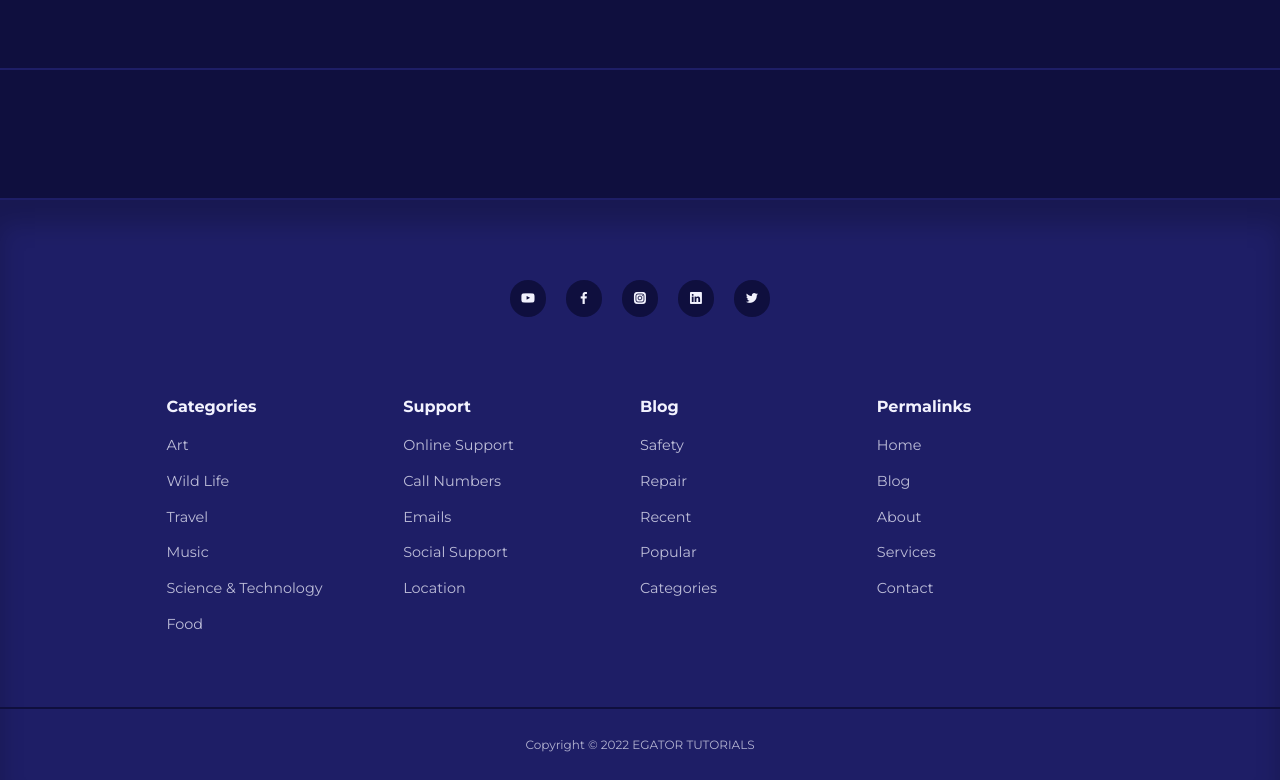
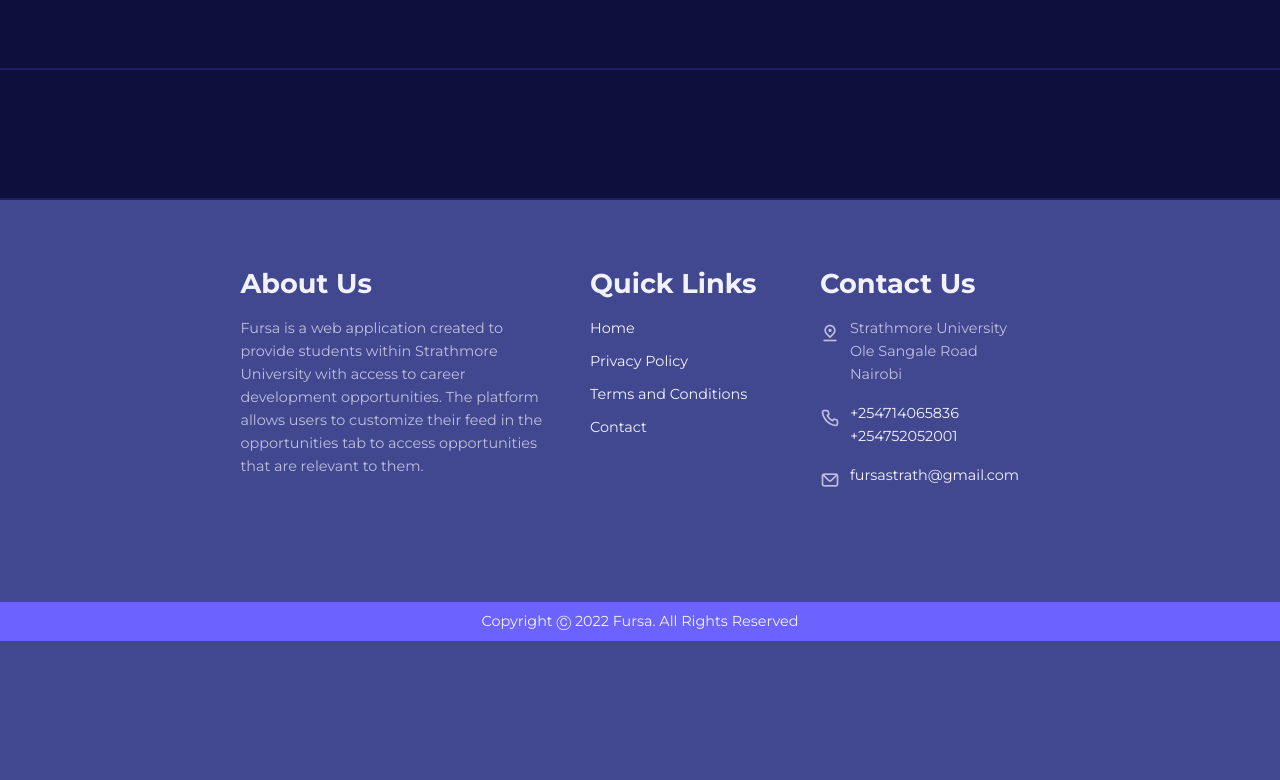
Before and after one commit to a-anyango/Fursa, a PHP site: page /fursa/opportunities.php in a window 1280 px wide. Shown: the part 289-1069 px from the top of the page. After the commit the page ends 930 px from the top, so only its background shows below. Run offline with PHP 8.4, Linux system fonts and the light colour scheme; data that the repository does not hold is empty; some libraries are stand-ins or nearby versions.

Commit message:
Fixed footer

```diff
--- a/contact.php
+++ b/contact.php
@@ -23,7 +23,7 @@ include 'partials/header.php';
 				</div>
 				<h2>Contact Us</h2>
 				<p>
-					Lorem ipsum dolor sit amet consectetur adipisicing elit. Molestias itaque maiores eveniet.
+					Experiencing issues? Feel free to contact us!
 				</p>
 				<ul class="contact__details">
 					<li>
@@ -32,7 +32,7 @@ include 'partials/header.php';
 					</li>
 					<li>
 						<i class="uil uil-envelope"></i>
-						<h5>fursa@gmail.com</h5>
+						<h5>fursastrath@gmail.com</h5>
 					</li>
 					<li>
 						<i class="uil uil-location-point"></i>
--- a/css/style.css
+++ b/css/style.css
@@ -12,6 +12,7 @@
     --color-gray-200: rgba(242, 242, 254, 0.7);
     --color-white: #f2f2fe;
     --color-bg: #0f0f3e;
+    --color-bg2: #424890;
 
     --transition: all 300ms ease;
 
@@ -101,7 +102,7 @@ img {
 }
 
 
-/* ============================================================================== NAV ================================================================================== */
+/* =NAV =====*/
 nav {
     background: var(--color-primary);
     width: 100vw;
@@ -177,7 +178,7 @@ nav button {
     color: var(--color-bg);
 }
 
-/* ============================================================================== CATEGORY BUTTON ================================================================================== */
+/* =CATEGORY BUTTON =====*/
 .category__button {
     background: var(--color-primary-light);
     color: var(--color-primary);
@@ -193,7 +194,7 @@ nav button {
     color: var(--color-white);
 }
 
-/* ============================================================================== GENERAL POST ================================================================================== */
+/* =GENERAL POST =====*/
 .post__thumbnail {
     border-radius: var(--card-border-radius-5) 0;
     border: 1rem solid var(--color-gray-900);
@@ -219,7 +220,7 @@ nav button {
     overflow: hidden;
 }
 
-/* ============================================================================== FEATURED ================================================================================== */
+/* =FEATURED =====*/
 .featured {
     margin-top: 8rem;
 }
@@ -234,7 +235,7 @@ nav button {
     height: fit-content;
 }
 
-/* ============================================================================== POSTS ================================================================================== */
+/* =POSTS =====*/
 .posts__container {
     display: grid;
     grid-template-columns: repeat(3, 1fr);
@@ -242,7 +243,7 @@ nav button {
     margin-bottom: 5rem;;
 }
 
-/* ============================================================================== CATEGORY BUTTONS ================================================================================== */
+/*  CATEGORY BUTTONS =====*/
 .category__buttons {
     padding: 4rem 0;
     border-top: 2px solid var(--color-gray-900);
@@ -256,69 +257,119 @@ nav button {
     gap: 1rem;
 }
 
-/* ============================================================================== FOOTER ================================================================================== */
-footer {
-    background: var(--color-gray-900);
-    padding: 5rem 0 0;
-    box-shadow: inset 0 1.5rem 1.5rem rgba(0, 0, 0, 0.2);
+/*Footer*/
+footer{
+	position: relative;
+	width: 100%;
+	height: auto;
+	padding: 50px 100px;
+	background: var(--color-bg2);
+	display: flex;
+	justify-content: space-between;
+	flex-wrap: wrap;
 }
 
-.footer__socials {
-    margin-inline: auto;
-    width: fit-content;
-    margin-bottom: 5rem;
-    display: flex;
-    justify-content: space-between;
-    align-items: center;
-    gap: 1.2rem;
+footer .container{
+	display: flex;
+	justify-content: space-between;
+	flex-wrap: wrap;
+	flex-direction: row;
 }
 
-.footer__socials a {
-    background: var(--color-bg);
-    border-radius: 50%;
-    width: 2.3rem;
-    height: 2.3rem;
-    display: flex;
-    align-items: center;
-    justify-content: center;
+footer .container .sec{
+	margin-right: 30px;
+	margin-bottom: 40px;
 }
 
-.footer__socials a:hover {
-    background: var(--color-white);
-    color: var(--color-bg);
+footer .container .sec.about__us{
+	width: 40%;
 }
 
-.footer__container {
-    display: grid;
-    grid-template-columns: repeat(4, 1fr);
+footer .container h2{
+	position: relative;
+	color: var(--color-white);
+	margin-bottom: 15px;
 }
 
-footer h4 {
-    color: var(--color-white);
-    margin-bottom: 0.6rem;
+footer .container h2:before{
+	content: '';
+	position: absolute;
+	bottom: -5px;
+	left: 0;
+	width: 50px;
+	height: 2px;
+	background: var(--color-danger);
 }
 
-footer ul li {
-    padding: 0.4rem 0;
+.quicklinks{
+	position: relative;
+	width: 25%;
 }
 
-footer ul a {
-    opacity: 0.75;
+.quicklinks ul li a{
+	text-decoration: none;
+	margin-bottom: 10px;
+	display: inline-block;
 }
 
-footer ul a:hover {
-    letter-spacing: 0.2rem;
-    opacity: 1;
+.quicklinks ul li a:hover{
+	color: var(--color-bg);
 }
 
-.footer__copyright {
-    text-align: center;
-    padding: 1.5rem 0;
-    border-top: 2px solid var(--color-bg);
-    margin-top: 4rem;
+.contact__footer{
+	width: calc(35% - 60px);
+	margin-right: 0 !important;
 }
 
-/* ============================================================================== SEARCH ================================================================================== */
+.contact__footer .info{
+	position: relative;
+}
+
+.contact__footer .info li{
+	display: flex;
+	margin-bottom: 16px;
+}
+
+.contact__footer .info li span:nth-child(1){
+	font-size: 20px;
+	margin-right: 10px;
+}
+
+.contact__footer .info li a:hover{
+	color: var(--color-bg);
+}
+
+.copyrightText{
+	width: 100%;
+	background-color: #6c63ff;
+	padding: 8px 100px;
+	text-align: center;
+	color: var(--color-white);
+}
+
+/*Responsive Design:Tablet*/
+@media screen and (max-width:1024px) {
+	.container{
+		width: var(--container-width-md);
+	}
+
+	h1{
+		font-size: 2.2rem;
+	}
+
+	h2{
+		font-size: 1.7rem;
+	}
+
+	h3{
+		font-size: 1.4rem;
+	}
+
+	h4{
+		font-size: 1.2rem;
+	}
+}
+/* =SEARCH =====*/
 .search__bar {
     margin-top: 7rem;
 }
@@ -355,7 +406,7 @@ footer ul a:hover {
 }
 
 
-/* ============================================================================== BUTTON ================================================================================== */
+/* =BUTTON =====*/
 .btn {
     display: inline-block;
     width: fit-content;
@@ -383,7 +434,7 @@ footer ul a:hover {
 
 
 
-/* ============================================================================== SINGLE POST ================================================================================== */
+/* =SINGLE POST =====*/
 .singlepost {
     margin: 6rem 0 5rem;
 }
@@ -403,7 +454,7 @@ footer ul a:hover {
     line-height: 1.7;
 }
 
-/* ============================================================================== CATEGORY POSTS ================================================================================== */
+/* =CATEGORY POSTS =====*/
 .category__title {
     height: 15rem;
     margin-top: 4.5rem;
@@ -412,14 +463,14 @@ footer ul a:hover {
     place-items: center;
 }
 
-/* ============================================================================== EMPTY PAGES ================================================================================== */
+/* =EMPTY PAGES =====*/
 .empty__page {
     height: 70vh;
     display: grid;
     place-content: center;
 }
 
-/* ============================================================================== GENERAL FORM ================================================================================== */
+/* =GENERAL FORM =====*/
 .form__section {
     display: grid;
     place-items: center;
@@ -485,7 +536,7 @@ input, textarea, select {
     color: var(--color-primary);
 }
 
-/* ============================================================================== DASHBOARD ================================================================================== */
+/* =DASHBOARD =====*/
 .dashboard {
     margin-top: 6rem;
 }
@@ -556,9 +607,9 @@ input, textarea, select {
 }
 
 
-/* ============================================================================== MEDIA QUERIES (MEDIUM DEVICES) ================================================================================== */
+/* =MEDIA QUERIES (MEDIUM DEVICES) =====*/
 @media screen and (max-width: 1024px) {
-    /* ================= GENERAL ================ */
+    /*  GENERAL  */
     .container {
         width: var(--container-width-md);
     }
@@ -575,7 +626,7 @@ input, textarea, select {
         font-size: 0.8rem;
     }
 
-    /* ================= NAV ================ */
+    /*  NAV  */
     nav button {
         display: inline-block;
         font-size: 1.5rem;
@@ -682,18 +733,18 @@ input, textarea, select {
     }
 
 
-    /* ============= BLOG =========== */
+    /*  BLOG  */
     .search__bar-container {
         width: 60%;
     }
 
-    /* ============= GENERAL FORM =========== */
+    /*  GENERAL FORM  */
     .form__section-container {
         padding: 3rem;
     }
 
 
-    /* ============= DASHBOARD =========== */
+    /*  DASHBOARD  */
     .dashboard__container {
         grid-template-columns: 4.3rem auto;
         padding: 0;
@@ -723,7 +774,7 @@ input, textarea, select {
 }
 
 
-/* ============================================================================== MEDIA QUERIES (SMALL DEVICES) ================================================================================== */
+/* =MEDIA QUERIES (SMALL DEVICES) =====*/
 
 @media screen and (max-width: 600px) {
     section {
@@ -757,23 +808,23 @@ input, textarea, select {
         gap: 2rem;
     }
 
-    /* ============= BLOG =========== */
+    /*  BLOG  */
     .search__bar-container {
         width: var(--container-width-md);
     }
 
-    /* ============= SINGLE POST =========== */
+    /*  SINGLE POST  */
     .singlepost__container {
         background-color: transparent;
         padding: 0;
     }
 
-    /* ============= GENERAL FORM =========== */
+    /*  GENERAL FORM  */
     .form__section-container {
         padding: 0;
     }
 
-    /* ============= DASHBOARD =========== */
+    /*  DASHBOARD  */
     .dashboard {
         margin-top: 5rem;
     }
--- a/partials/footer.php
+++ b/partials/footer.php
@@ -1,58 +1,46 @@
+<!--Footer-->
 <footer>
-    <div class="footer__socials">
-        <a href="https://youtube.com/egatortutorials" target="_blank"><i class="uil uil-youtube"></i></a>
-        <a href="https://facebook.com" target="_blank"><i class="uil uil-facebook-f"></i></a>
-        <a href="https://instagram.com" target="_blank"><i class="uil uil-instagram-alt"></i></a>
-        <a href="https://linkedin.com" target="_blank"><i class="uil uil-linkedin"></i></a>
-        <a href="https://twitter.com" target="_blank"><i class="uil uil-twitter"></i></a>
+		<div class="container">
+			<div class="sec about__us">
+				<h2>About Us</h2>
+				<p>Fursa is a web application created to provide students within Strathmore University with access to career development opportunities. The platform allows users to customize their feed in the opportunities tab to access opportunities that are relevant to them.</p>
 			</div>
-    <div class="container footer__container">
-        <article>
-            <h4>Categories</h4>
+			<div class="sec quicklinks">
+				<h2>Quick Links</h2>
 				<ul>
-                <li><a href="">Art</a></li>
-                <li><a href="">Wild Life</a></li>
-                <li><a href="">Travel</a></li>
-                <li><a href="">Music</a></li>
-                <li><a href="">Science & Technology</a></li>
-                <li><a href="">Food</a></li>
+					<li><a href="index.php">Home</a></li>
+					<li><a href="#">Privacy Policy</a></li>
+					<li><a href="#">Terms and Conditions</a></li>
+					<li><a href="contact.php">Contact</a></li>
 				</ul>
-        </article>
-        <article>
-            <h4>Support</h4>
-            <ul>
-                <li><a href="">Online Support</a></li>
-                <li><a href="">Call Numbers</a></li>
-                <li><a href="">Emails</a></li>
-                <li><a href="">Social Support</a></li>
-                <li><a href="">Location</a></li>
+			</div>
+			<div class="sec contact__footer">
+				<h2>Contact Us</h2>
+				<ul class="info">
+					<li>
+						<span><i class="uil uil-location-pin-alt"></i></span>
+						<span>
+							Strathmore University<br>
+							Ole Sangale Road<br>
+							Nairobi
+						</span>
+					</li>
+					<li>
+						<span><i class="uil uil-phone"></i></span>
+						<p><a href="tel:+254714065836">+254714065836</a><br>
+							<a href="tel:+254752052001">+254752052001</a><br></p>
+					</li>
+					<li>
+						<span><i class="uil uil-envelope"></i></span>
+						<p><a href="mailto:fursastrath@gmail.com">fursastrath@gmail.com</a><br></p>
+					</li>
 				</ul>
-        </article>
-        <article>
-            <h4>Blog</h4>
-            <ul>
-                <li><a href="">Safety</a></li>
-                <li><a href="">Repair</a></li>
-                <li><a href="">Recent</a></li>
-                <li><a href="">Popular</a></li>
-                <li><a href="">Categories</a></li>
-            </ul>
-        </article>
-        <article>
-            <h4>Permalinks</h4>
-            <ul>
-                <li><a href="">Home</a></li>
-                <li><a href="">Blog</a></li>
-                <li><a href="">About</a></li>
-                <li><a href="">Services</a></li>
-                <li><a href="">Contact</a></li>
-            </ul>
-        </article>
 			</div>
-    <div class="footer__copyright">
-        <small>Copyright &copy; 2022 EGATOR TUTORIALS</small>
 		</div>
 	</footer>
+	<div class="copyrightText">
+		<p>Copyright Ⓒ 2022 Fursa. All Rights Reserved</p>
+	</div>
 
 
 <script src="<?= ROOT_URL ?>js/main.js"></script>
```
Also changed, not shown: home.php (deleted, +0 -66 lines), index.php (+16 -16 lines). Lines whose indentation alone changed are shown as unchanged.
